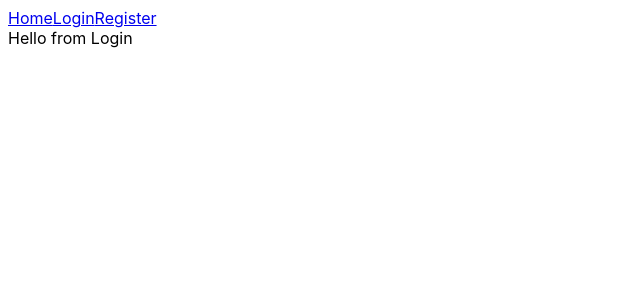
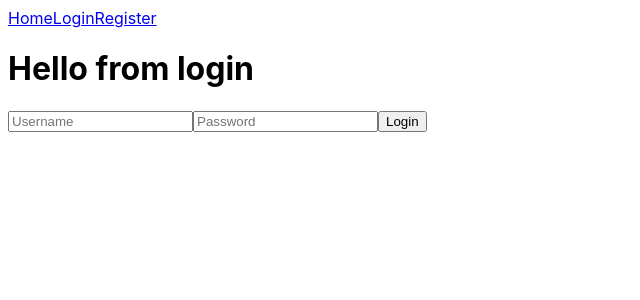
Before and after one commit to TrioGrenobleImt/MERN-BoilerPlate, a React (Vite) app in the folder client/: page /login in a window 1280 px wide. Shown: the top 300 px of the page, without its empty margins (0-640 px from the left). Built offline with nearby package versions, Linux system fonts and the light colour scheme.

Commit message:
Add login form and utilisation of the hooks

```diff
--- a/client/src/pages/Authentication/Login.jsx
+++ b/client/src/pages/Authentication/Login.jsx
@@ -1,7 +1,29 @@
-import React from 'react'
+import React, { useState } from 'react'
+import { useLogin } from '../../hooks/useLogin'
 
 const Login = () => {
-  return <div>Hello from Login</div>
+  const [username, setUsername] = useState('')
+  const [password, setPassword] = useState('')
+
+  const { loading, login } = useLogin()
+
+  const handleLogin = async (e) => {
+    e.preventDefault()
+    await login({ username, password })
+  }
+
+  return (
+    <>
+      <h1>Hello from login</h1>
+      <form action='submit'>
+        <input type='text' value={username} onChange={(e) => setUsername(e.target.value)} placeholder='Username' />
+        <input type='password' value={password} onChange={(e) => setPassword(e.target.value)} placeholder='Password' />
+        <button type='submit' onClick={handleLogin} disabled={loading}>
+          Login
+        </button>
+      </form>
+    </>
+  )
 }
 
 export default Login
```
